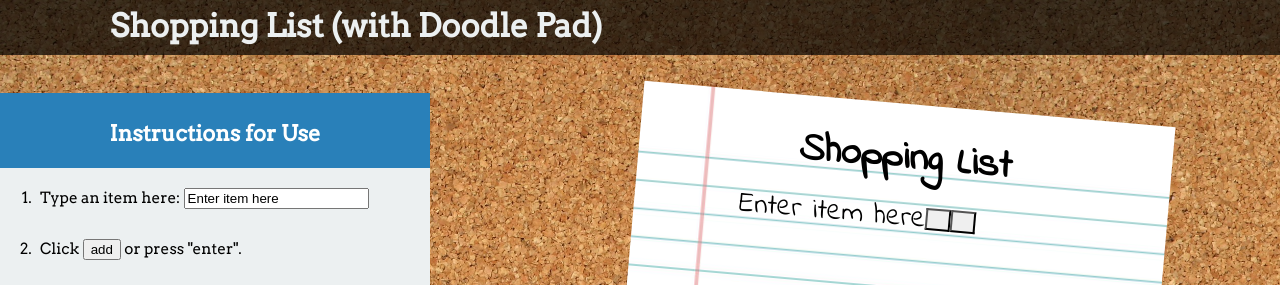
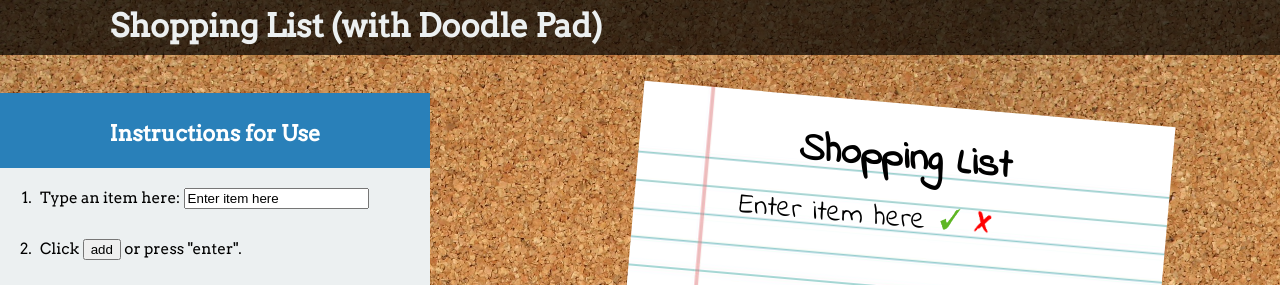
Before and after one commit to bpstein/shopping-list-app, a plain HTML site: page index.html in a window 1280 px wide. Both pictures are taken after a click on the button "add". Shown: the top 285 px of the page. Drawn offline with nearby package versions, Linux system fonts and the light colour scheme; a web font is replaced by a local one.

Commit message:
Fixed complete and delete buttons

```diff
--- a/css/main.css
+++ b/css/main.css
@@ -9,7 +9,7 @@ HEADER
 	top: 0;
 	font-family: 'Arvo', 'Georgia', Helvetica, sans-serif;
 	color: #fff;
-	z-index: 6;
+	z-index: 3;
 	position: fixed;
 }
 
@@ -32,7 +32,7 @@ h1 {
 	padding-left: 10px;
 	color: #ecf0f1;
 	font-weight: bold;
-	z-index: 5;
+	z-index: 2;
 	position: relative;
 }
 
@@ -147,9 +147,7 @@ SHOPPING LIST
 	margin-left: 405px;
 	margin-bottom: 50px;
 	background-image: url('../images/list.jpg');
-	z-index: 4;
 	display: block;
-	z-index: -1;
 	position: relative;
 	-webkit-transform: rotate(5deg);
   	-moz-transform: rotate(5deg);
@@ -194,8 +192,7 @@ SHOPPING LIST
 
 
 .crossBtn {
-	background-image: url('/images/cross.png');
-	background-repeat: no-repeat;
+	display: inline-block;
 	margin-top: 0.5px;
 	padding-left: 15px;
 	height: 22px;
@@ -204,9 +201,7 @@ SHOPPING LIST
 }
 
 .checkBtn {
-	background-image: url('/images.check.png');
-	background-repeat: no-repeat;
-	display: inline;
+	display: inline-block;
 	margin-top: 0.5px;
 	padding-left: 15px;
 	height: 22px;
@@ -228,7 +223,6 @@ POST IT
 	margin-left: 970px;
 	height: 250px;
 	width: 250px;
-	z-index: 3;
 	position: relative;
 
 	-webkit-transform: rotate(-5deg);
@@ -250,9 +244,7 @@ POST IT
 	font-family: 'Crafty Girls','Indie Flower', sans-serif;
 	color: #F50707;
 	font-weight: bold;
-	font-size: 1.1em;
 	text-align: center;
 	padding-left: 10px;
 	padding-top: 15px;
-	z-index: 2;
 }
--- a/js/app.js
+++ b/js/app.js
@@ -1,4 +1,10 @@
 $(document).ready(function() {
+
+	//cached variables (drawing app)
+	var $canvas = $("canvas");
+	var lastEvent;
+	var mousedown = false;
+	var context = $('canvas')[0].getContext('2d');
 
 	// Add item in form, then click "submit" to add item to list
 	$('#instructions').on('click', '.button', function() {
@@ -13,28 +19,22 @@ $(document).ready(function() {
   	});
 
 	//Click "x" to remove item from list
-	$('crossBtn').click(function(){
+	$('.crossBtn').click(function(){
         $(this).closest('li').remove();
    	});
 
 	//Click "check" to check item off the list
-	$('checkBtn').click(function(){
+	$('.checkBtn').click(function(){
 		$(this).closest('li').css('text-decoration', 'line-through');
 	})
 
 	//Add post-it note functionality
-	var $canvas = $("canvas");
-	var lastEvent;
-	var mousedown = false;
-
 	$canvas.mousedown(function(e){
 		lastEvent = e;
 		mousedown = true;
 	})
 	.mousemove(function(e){
 		//Draw lines
-		var context = $('canvas')[0].getContext('2d');
-
 		if(mousedown) {
 			context.beginPath();
 			context.moveTo(lastEvent.offsetX, lastEvent.offsetY);
@@ -49,10 +49,8 @@ $(document).ready(function() {
 		mousedown = false;
 	})
 
-
-
     function addItem(){
-    	var listItem = '<li>' + $('#item').val() + '<button class="checkBtn"></button>' + '<button class="crossBtn"></button>' + '</li>';
+    	var listItem = '<li>' + $('#item').val() + '<img class="checkBtn" src="images/check.png">' + '<img class="crossBtn" src="images/cross.png">' + '</li>';
     	$('ul').append(listItem);
     }
 });
```
